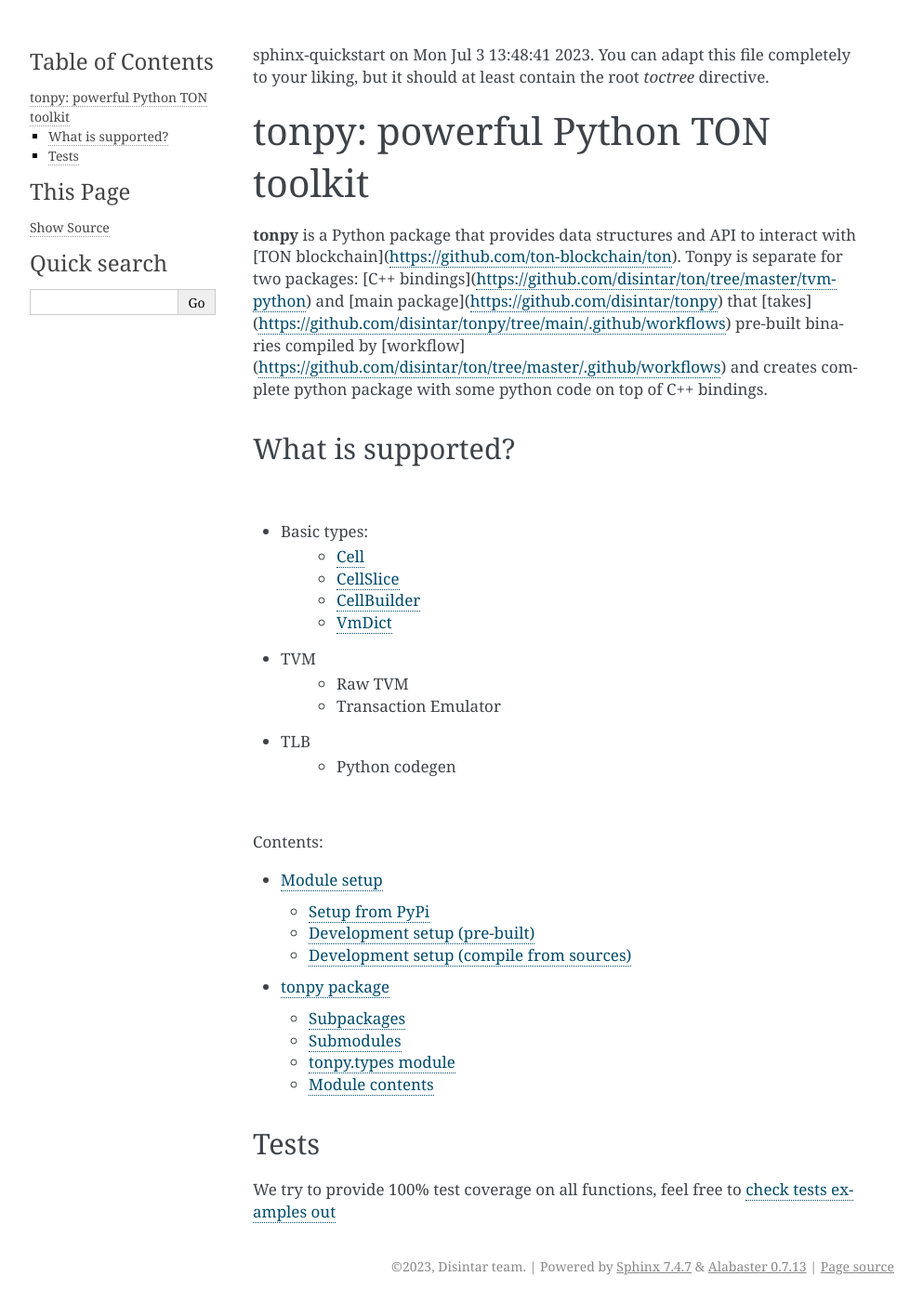
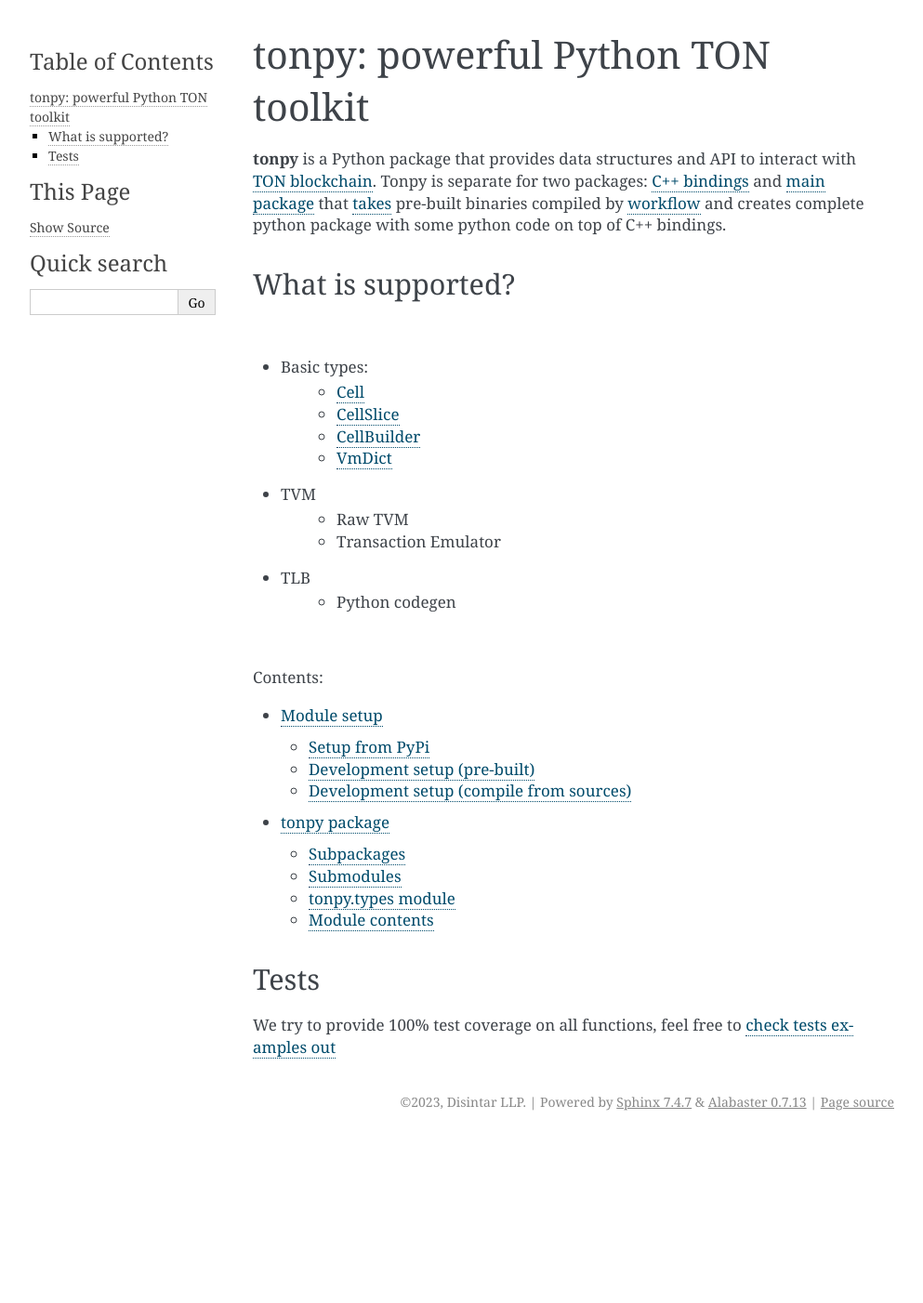
Before and after one commit to disintar/tonpy, a Sphinx documentation site: the page built from docs/source/index.rst, in a window 1280 px wide. Shown: the whole page at 93% size, without its empty margins (148-1141 px from the left). Built offline with Sphinx 7.4.7, drawn with Linux system fonts in a browser that asks for light colours; after the commit the page ends 1225 px from its top, so only the background shows below that.

Commit message:
Some minor fixes

```diff
--- a/docs/source/conf.py
+++ b/docs/source/conf.py
@@ -21,8 +21,8 @@
 # tion -----------------------------------------------------
 
 project = 'tonpy'
-copyright = '2023, Disintar team'
-author = 'Disintar team'
+copyright = '2023, Disintar LLP'
+author = 'Disintar LLP'
 
 # -- General configuration ---------------------------------------------------
 
--- a/docs/source/index.rst
+++ b/docs/source/index.rst
@@ -1,19 +1,19 @@
-.. tonpy documentation master file, created by
-sphinx-quickstart on Mon Jul  3 13:48:41 2023.
-You can adapt this file completely to your liking, but it should at least
-contain the root `toctree` directive.
-
 tonpy: powerful Python TON toolkit
 ==================================
 
 **tonpy** is a Python package that provides data structures and API to interact
-with [TON blockchain](https://github.com/ton-blockchain/ton). Tonpy is separate for two
-packages: [C++ bindings](https://github.com/disintar/ton/tree/master/tvm-python)
-and [main package](https://github.com/disintar/tonpy)
-that [takes](https://github.com/disintar/tonpy/tree/main/.github/workflows) pre-built binaries compiled
-by [workflow](https://github.com/disintar/ton/tree/master/.github/workflows) and creates complete python package with
+with `TON blockchain`_. Tonpy is separate for two
+packages: `C++ bindings`_
+and `main package`_
+that `takes`_ pre-built binaries compiled
+by `workflow`_ and creates complete python package with
 some python code on top of C++ bindings.
 
+.. _TON blockchain: https://github.com/ton-blockchain/ton
+.. _C++ bindings: https://github.com/disintar/ton/tree/master/tvm-python
+.. _main package: https://github.com/disintar/tonpy
+.. _takes: https://github.com/disintar/tonpy/tree/main/.github/workflows
+.. _workflow: https://github.com/disintar/ton/tree/master/.github/workflows
 
 What is supported?
 ------------------
```
Also changed, not shown: 2 other files.
